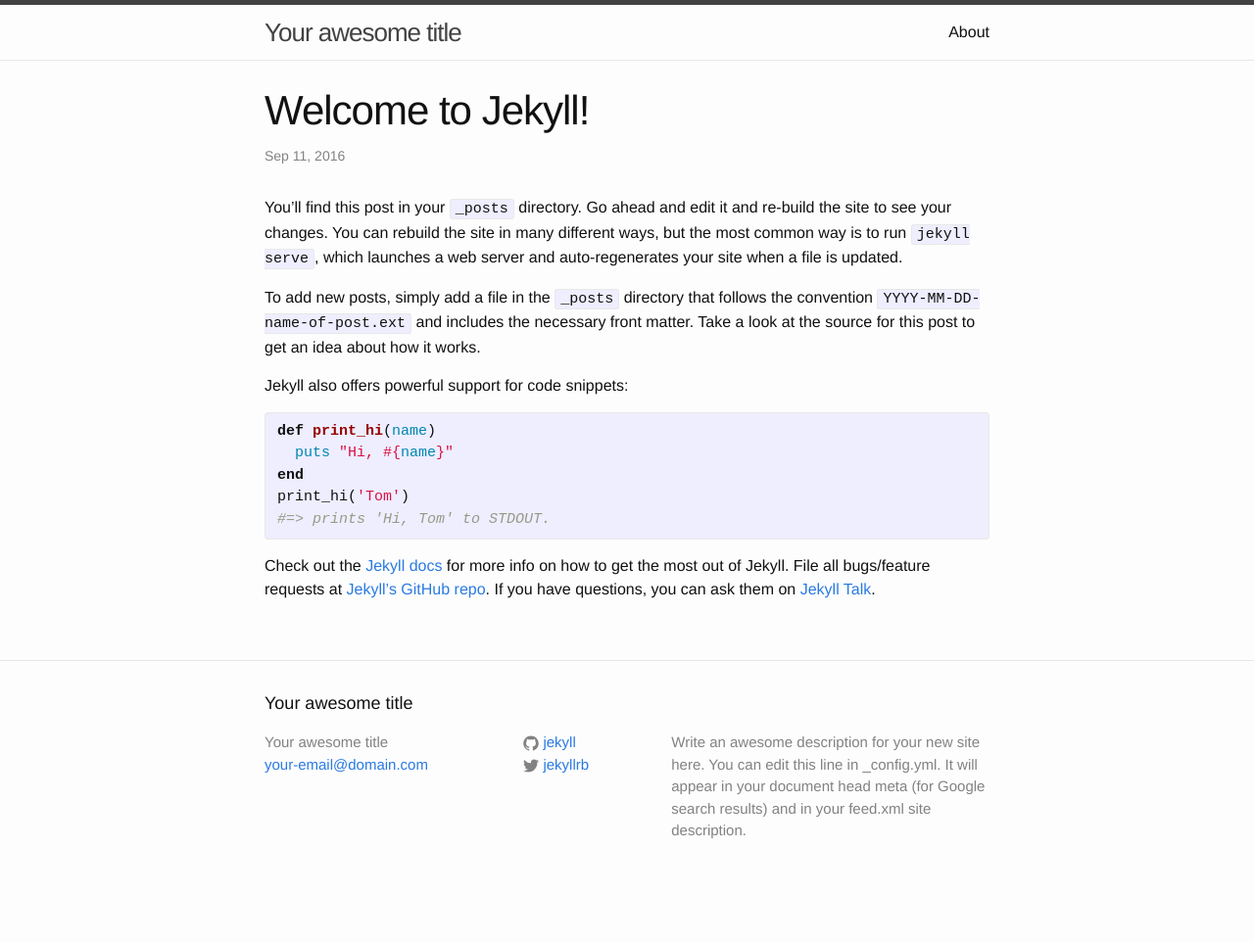
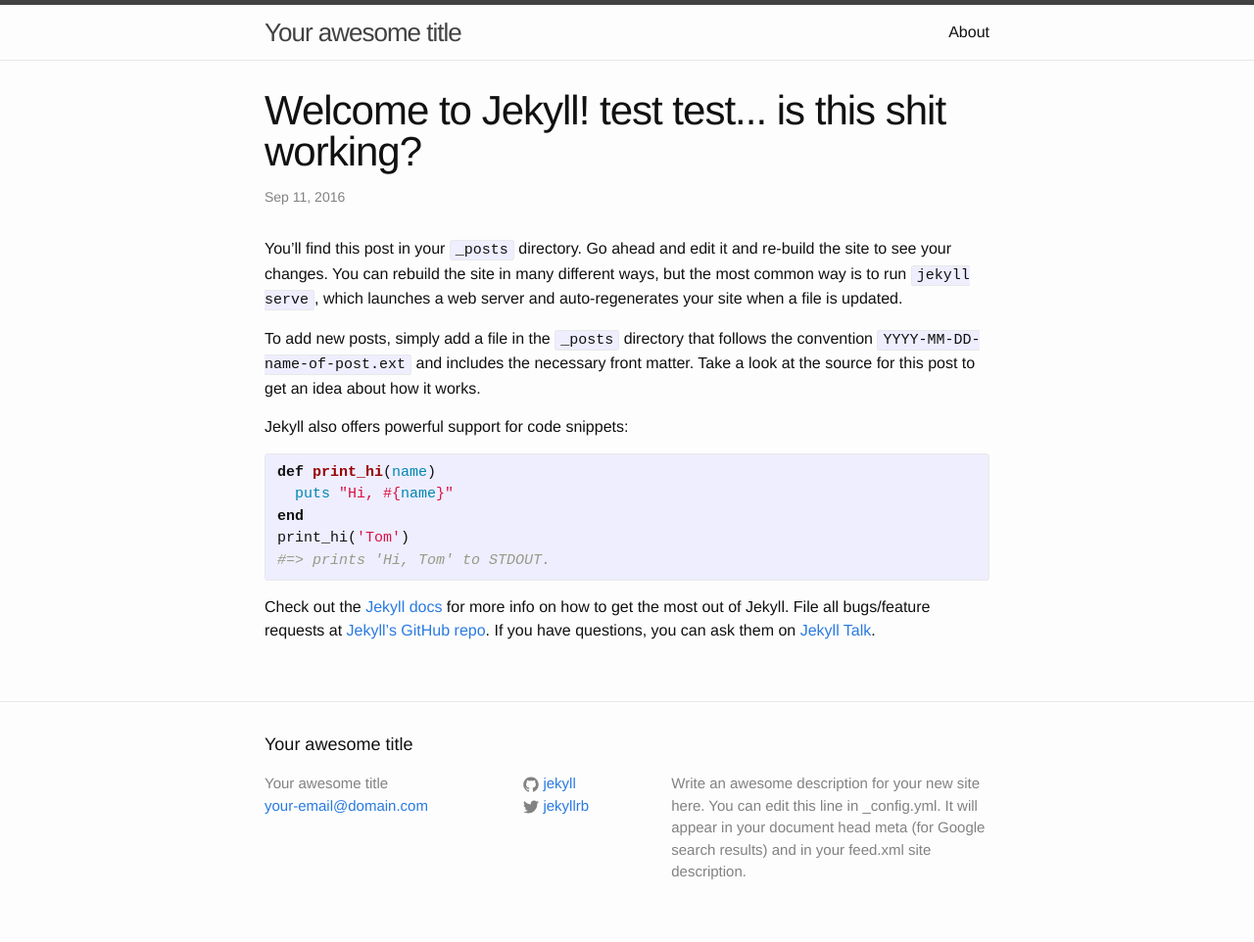
Before and after one commit to mschneider247/mschneider247.github.io, a Jekyll site: the page built from _posts/2016-09-11-welcome-to-jekyll.markdown, in a window 1280 px wide. Shown: the whole page at 98% size. Built offline with Jekyll 4.4.1, drawn with Linux system fonts in a browser that asks for light colours; before the commit the page ends 920 px from its top, so only the background shows below that.

Commit message:
test update
test to title

```diff
--- a/_posts/2016-09-11-welcome-to-jekyll.markdown
+++ b/_posts/2016-09-11-welcome-to-jekyll.markdown
@@ -1,6 +1,6 @@
 ---
 layout: post
-title:  "Welcome to Jekyll!"
+title:  "Welcome to Jekyll!  test test... is this shit working?"
 date:   2016-09-11 19:03:49 -0400
 categories: jekyll update
 ---
```
